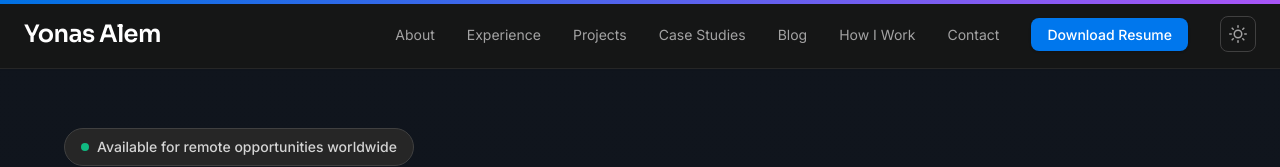
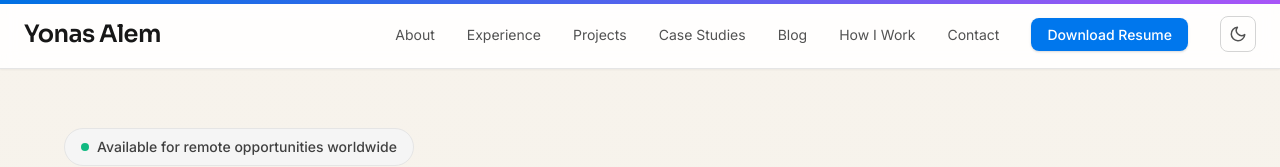
Before and after one commit to Yonas21/live-website-portfolio, a Next.js app: page / in a window 1280 px wide. Shown: the top 167 px of the page. Built offline with nearby package versions, Linux system fonts and the light colour scheme.

Commit message:
feat: Refactor ThemeProvider to improve theme initialization and management

```diff
--- a/src/app/theme/ThemeProvider.tsx
+++ b/src/app/theme/ThemeProvider.tsx
@@ -1,4 +1,4 @@
-"use client";
+'use client';
 import React, { createContext, useContext, useEffect, useMemo, useState } from 'react';
 
 type Theme = 'light' | 'dark';
@@ -11,32 +11,40 @@ type ThemeContextValue = {
 
 const ThemeContext = createContext<ThemeContextValue | undefined>(undefined);
 
+function readInitialTheme(): Theme {
+  if (typeof document !== 'undefined') {
+    return document.documentElement.classList.contains('dark') ? 'dark' : 'light';
+  }
+  return 'light';
+}
+
 export default function ThemeProvider({ children }: { children: React.ReactNode }) {
-  const [theme, setThemeState] = useState<Theme>('dark');
+  const [theme, setThemeState] = useState<Theme>(readInitialTheme);
 
   useEffect(() => {
-    const saved = (typeof window !== 'undefined' && localStorage.getItem('theme')) as Theme | null;
-    const prefersDark = typeof window !== 'undefined' && window.matchMedia && window.matchMedia('(prefers-color-scheme: dark)').matches;
-    const initial = saved ?? (prefersDark ? 'dark' : 'dark');
-    setThemeState(initial);
+    const saved = window.localStorage.getItem('theme') as Theme | null;
+    const prefersDark = window.matchMedia('(prefers-color-scheme: dark)').matches;
+    const resolvedTheme = saved === 'light' || saved === 'dark' ? saved : prefersDark ? 'dark' : 'light';
+    setThemeState(resolvedTheme);
   }, []);
 
   useEffect(() => {
     const root = document.documentElement;
-    const isDark = theme === 'dark';
-    root.classList.toggle('dark', isDark);
-    localStorage.setItem('theme', theme);
+    root.classList.toggle('dark', theme === 'dark');
+    root.style.colorScheme = theme;
+    window.localStorage.setItem('theme', theme);
   }, [theme]);
 
-  const value = useMemo<ThemeContextValue>(() => ({
-    theme,
-    toggle: () => setThemeState((t) => (t === 'dark' ? 'light' : 'dark')),
-    setTheme: (t: Theme) => setThemeState(t),
-  }), [theme]);
+  const value = useMemo<ThemeContextValue>(
+    () => ({
+      theme,
+      toggle: () => setThemeState((current) => (current === 'dark' ? 'light' : 'dark')),
+      setTheme: (nextTheme: Theme) => setThemeState(nextTheme),
+    }),
+    [theme]
+  );
 
-  return (
-    <ThemeContext.Provider value={value}>{children}</ThemeContext.Provider>
-  );
+  return <ThemeContext.Provider value={value}>{children}</ThemeContext.Provider>;
 }
 
 export function useTheme() {
```
